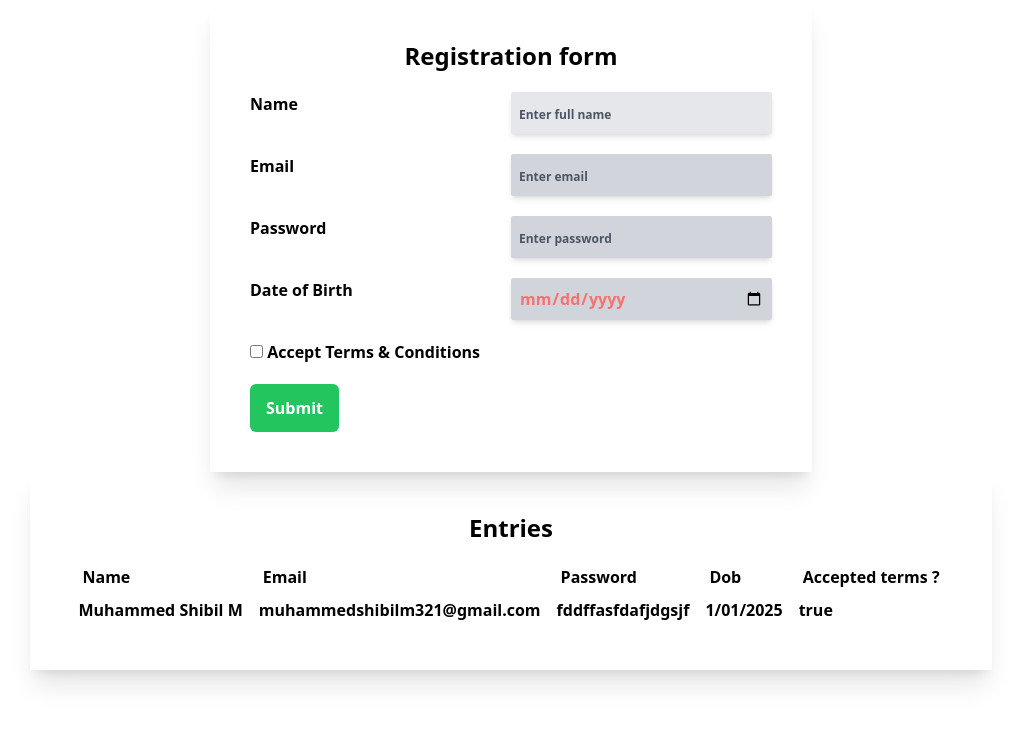
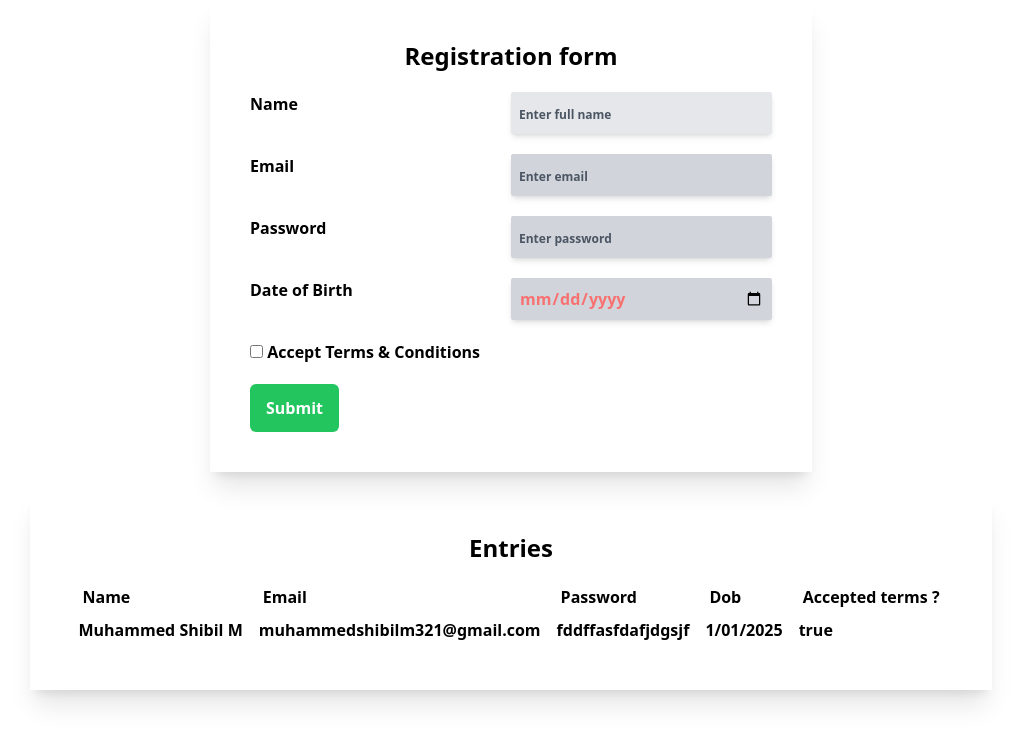
Before and after one commit to muhammedshibilm/WD101, a website: page index.html in a window 1280 px wide. Shown: the whole page, without its empty margins (129-1150 px from the left). Drawn offline with Linux system fonts and the light colour scheme.

Commit message:
Update index.html

```diff
--- a/index.html
+++ b/index.html
@@ -47,7 +47,7 @@
 
 
   <div class="flex justify-center container">
-    <div class="shadow-xl p-5 md:p-10 font-semibold overflow-x-auto">
+    <div class="shadow-xl mt-5 p-5 md:p-10 font-semibold overflow-x-auto">
       <h1 class="font-bold text-2xl text-center mb-5">Entries</h1>
       <table class="table-fixed">
         <thead>
```
